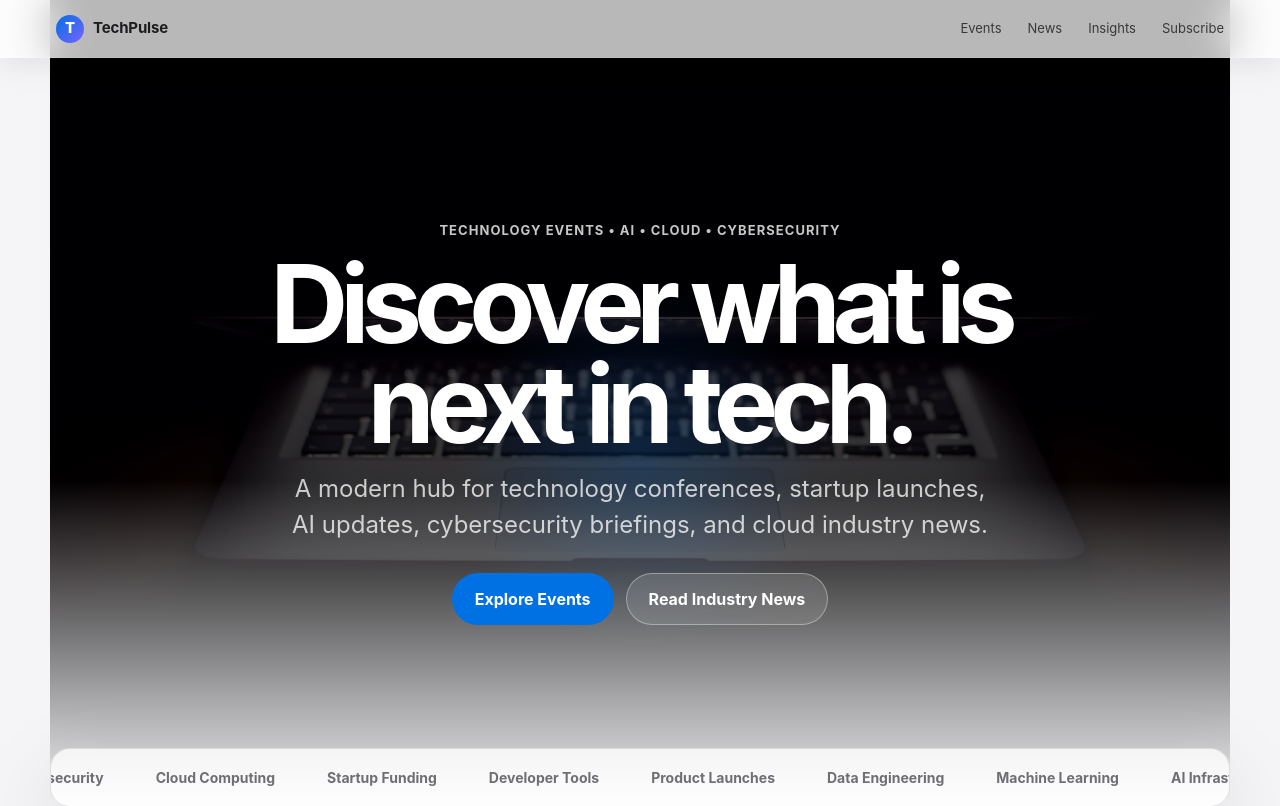
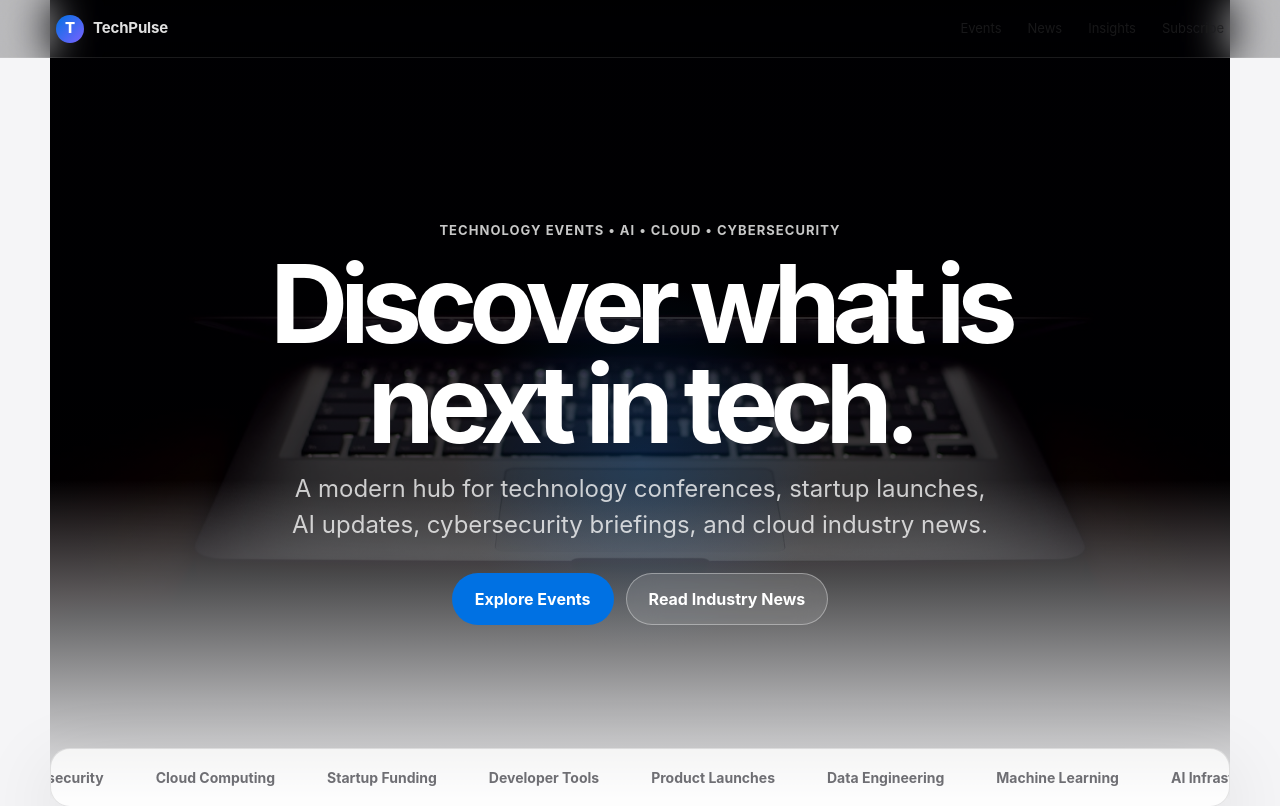
Before and after one commit to samiqasem89/sami.github.io, a plain HTML site: page index.html in a window 1280 px wide. Shown: the top 806 px of the page. Drawn offline with Linux system fonts and the light colour scheme.

Commit message:
Update index.html

```diff
--- a/index.html
+++ b/index.html
@@ -64,10 +64,11 @@
   align-items: center;
   justify-content: space-between;
   padding: 0 clamp(18px, 5vw, 56px);
-      background: rgba(255, 255, 255, 0.72);
+  color: rgba(255, 255, 255, 0.88);
+  background: rgba(0, 0, 0, 0.24);
+  border-bottom: 1px solid rgba(255, 255, 255, 0.1);
   backdrop-filter: blur(22px) saturate(160%);
-      border-bottom: 1px solid rgba(255, 255, 255, 0.1);
-      box-shadow: 0 8px 30px rgba(0, 0, 0, 0.08);
+  transition: background 220ms ease, color 220ms ease, box-shadow 220ms ease;
     }
 
     .site-header.scrolled {
```
Lines whose indentation alone changed are shown as unchanged.
